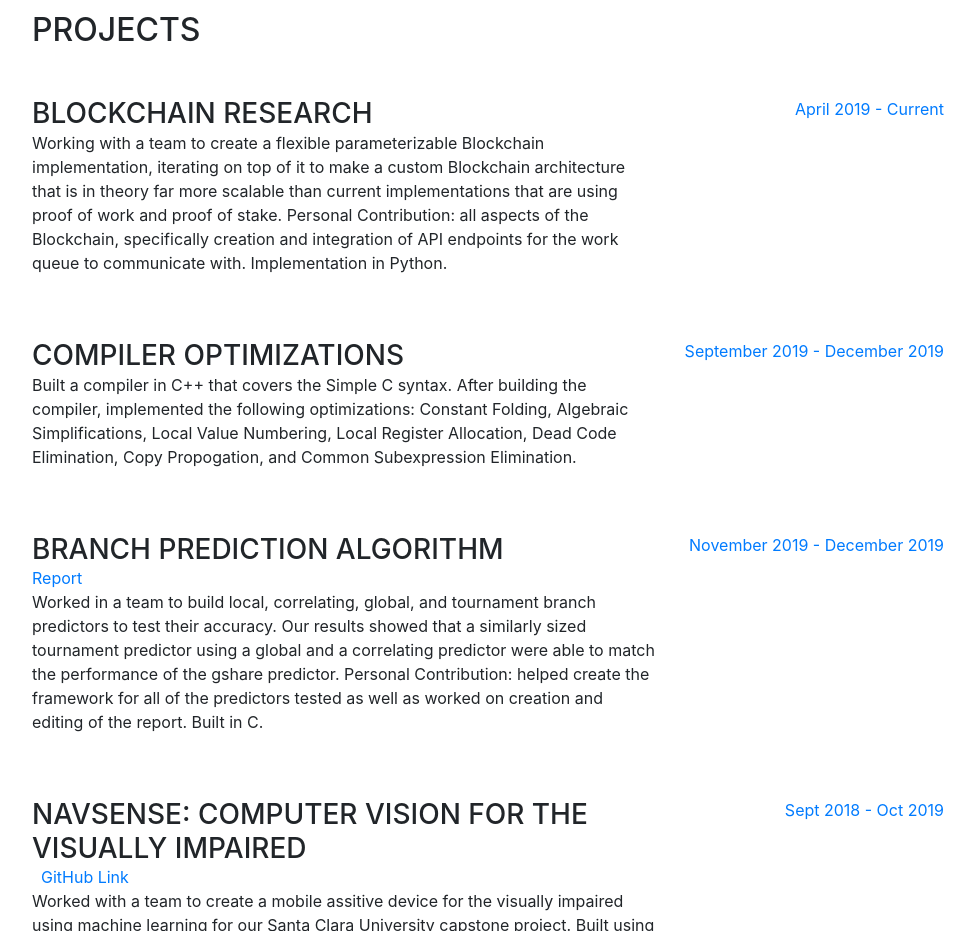
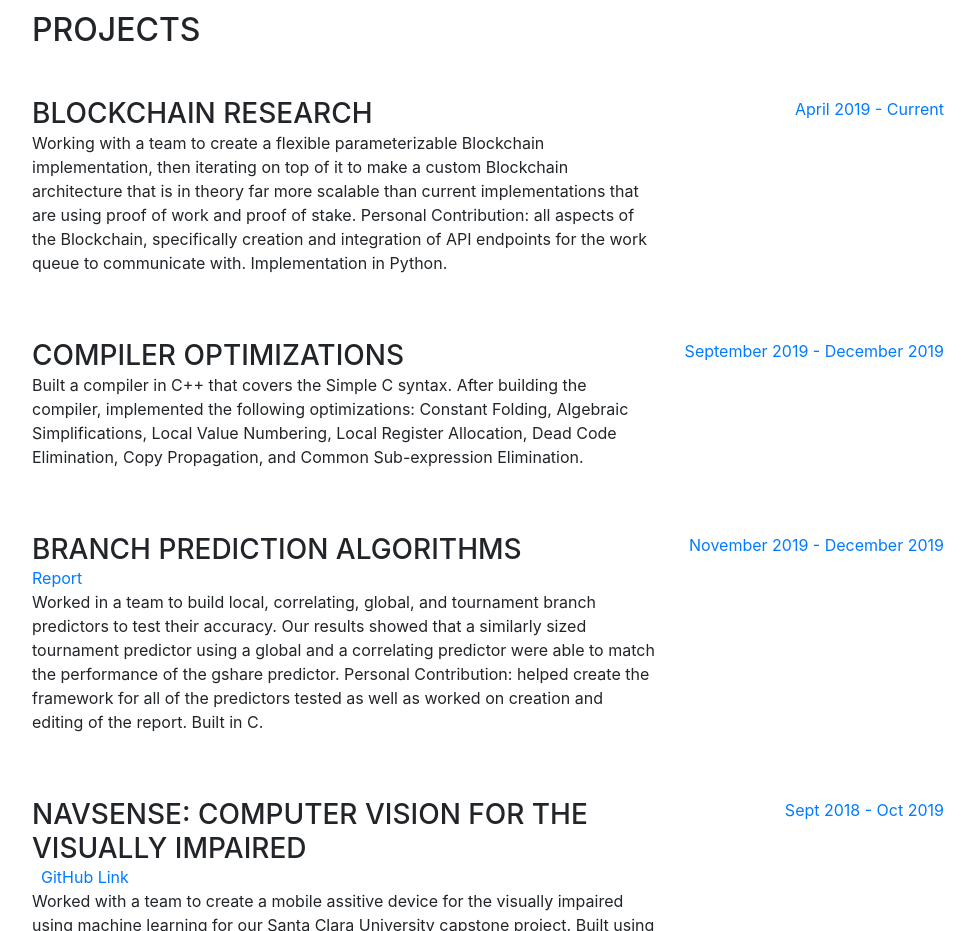
Before and after one commit to dtokazaki/website, a website with bundled scripts: page index.html in a window 1280 px wide. Shown: the part 2440-3371 px from the top of the page, without its empty margins (288-1263 px from the left). Built offline with nearby package versions, Linux system fonts and the light colour scheme; files whose address does not match are found by name; a web font is replaced by a local one.

Commit message:
fixed grammar mistakes

```diff
--- a/index.html
+++ b/index.html
@@ -167,7 +167,7 @@
         <div class="resume-item d-flex flex-column flex-md-row">
           <div class="resume-content mr-auto">
             <h3 class="mb-0">Blockchain Research</h3>
-            <p>Working with a team to create a flexible parameterizable Blockchain implementation, iterating on top of it to make a custom Blockchain architecture that is in theory far more scalable than current implementations
+            <p>Working with a team to create a flexible parameterizable Blockchain implementation, then iterating on top of it to make a custom Blockchain architecture that is in theory far more scalable than current implementations
                that are using proof of work and proof of stake. Personal Contribution: all aspects of the Blockchain, specifically creation and integration of API endpoints for the work queue to communicate with. Implementation in Python.</p>
           </div>
           <div class="resume-date text-md-right">
@@ -181,7 +181,7 @@
         <div class="resume-item d-flex flex-column flex-md-row">
           <div class="resume-content mr-auto">
             <h3 class="mb-0">Compiler Optimizations</h3>
-            <p>Built a compiler in C++ that covers the Simple C syntax. After building the compiler, implemented the following optimizations: Constant Folding, Algebraic Simplifications, Local Value Numbering, Local Register Allocation, Dead Code Elimination, Copy Propogation, and Common Subexpression Elimination.</p>
+            <p>Built a compiler in C++ that covers the Simple C syntax. After building the compiler, implemented the following optimizations: Constant Folding, Algebraic Simplifications, Local Value Numbering, Local Register Allocation, Dead Code Elimination, Copy Propagation, and Common Sub-expression Elimination.</p>
           </div>
           <div class="resume-date text-md-right">
             <span class="text-primary">September 2019 - December 2019</span>
@@ -193,7 +193,7 @@
 
         <div class="resume-item d-flex flex-column flex-md-row">
           <div class="resume-content mr-auto">
-            <h3 class="mb-0">Branch Prediction Algorithm</h3>
+            <h3 class="mb-0">Branch Prediction Algorithms</h3>
             <a href="predictor.html" target="_blank">Report</a>
             <p>Worked in a team to build local, correlating, global, and tournament branch predictors to test their accuracy. Our results showed that a similarly sized tournament predictor using a global and a correlating predictor were able to match the performance of the gshare predictor. Personal Contribution: helped create the framework for all of the predictors tested as well as worked on creation and editing of the report. Built in C.</p>
           </div>
```
Also changed, not shown: 1 other file.
